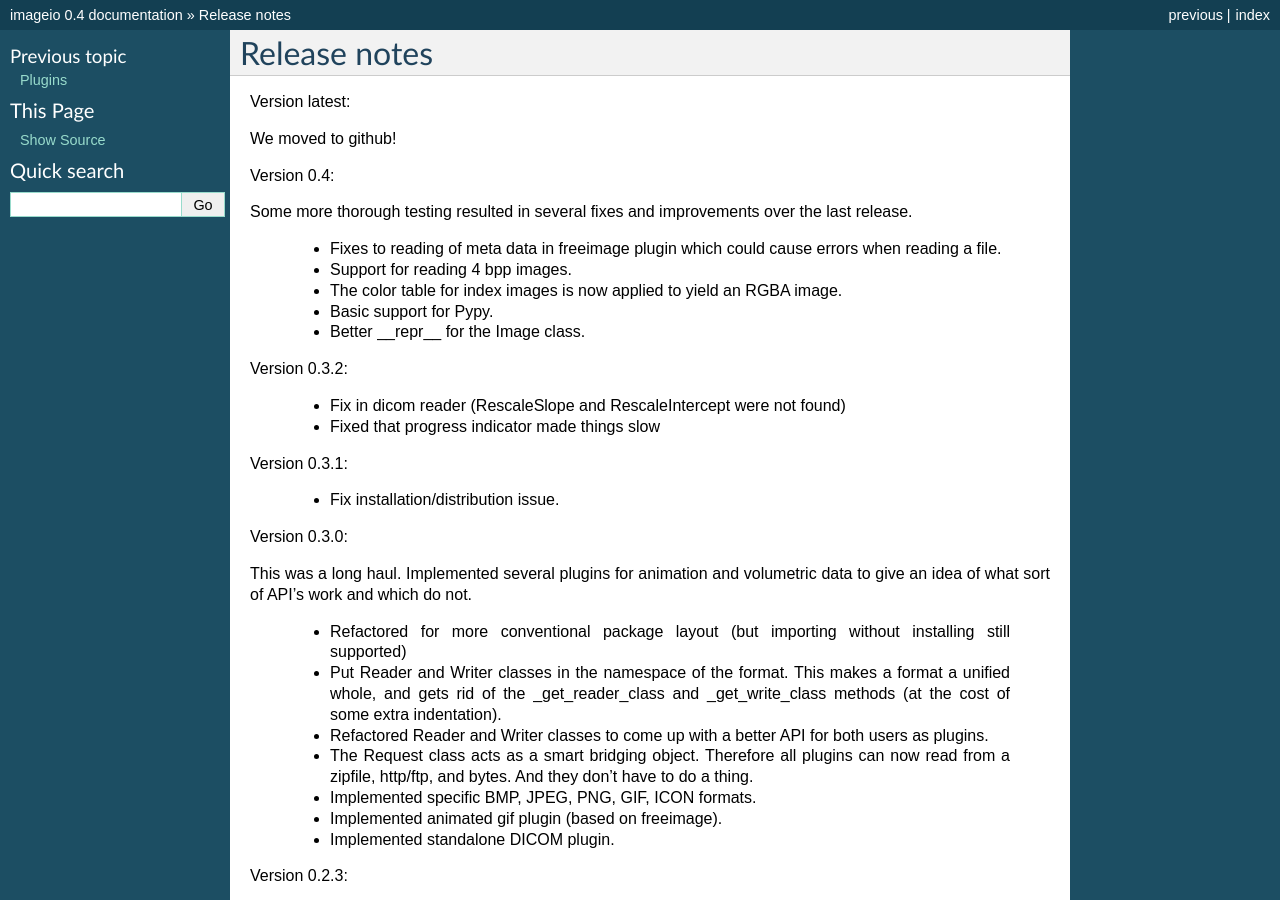
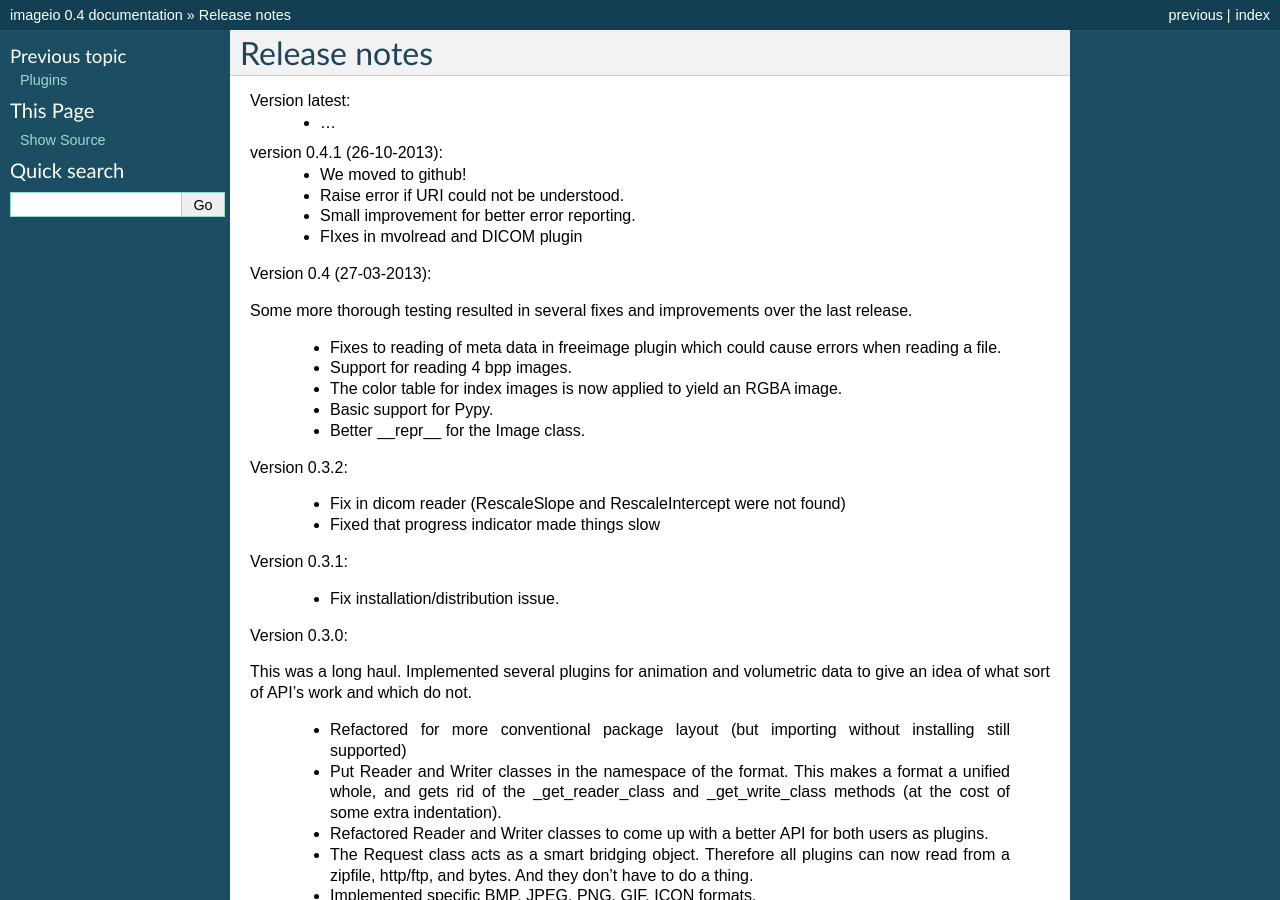
Before and after one commit to imageio/imageio, a Sphinx documentation site: the page built from docs/releasenotes.rst, in a window 1280 px wide and 900 px high. Built offline with Sphinx 7.4.7, drawn with Linux system fonts in a browser that asks for light colours.

Commit message:
Release notes.

```diff
--- a/docs/releasenotes.rst
+++ b/docs/releasenotes.rst
@@ -2,11 +2,17 @@ Release notes
 -------------
 
 Version latest:
-
-We moved to github!
+    * ...
 
 
-Version 0.4:
+version 0.4.1 (26-10-2013):
+    * We moved to github!
+    * Raise error if URI could not be understood.
+    * Small improvement for better error reporting.
+    * FIxes in mvolread and DICOM plugin
+
+
+Version 0.4 (27-03-2013):
 
 Some more thorough testing resulted in several fixes and improvements over
 the last release.
```
